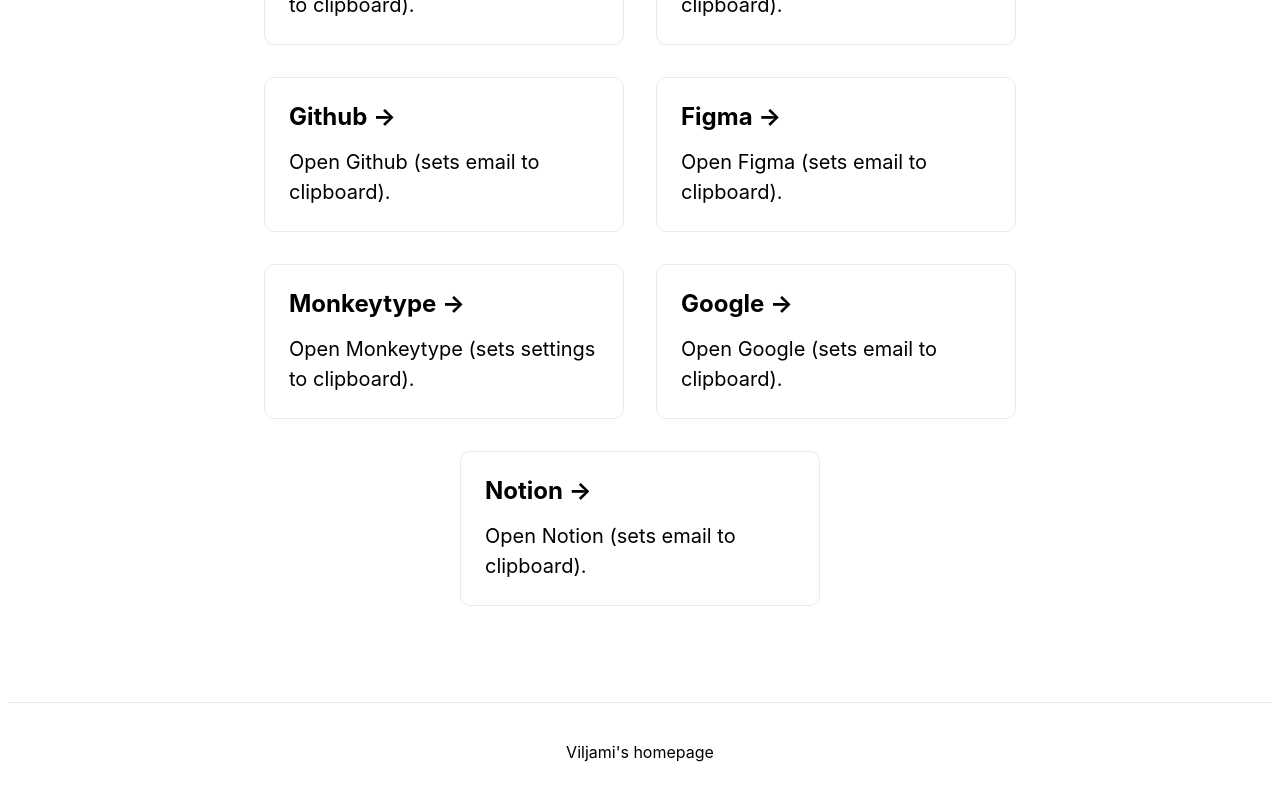
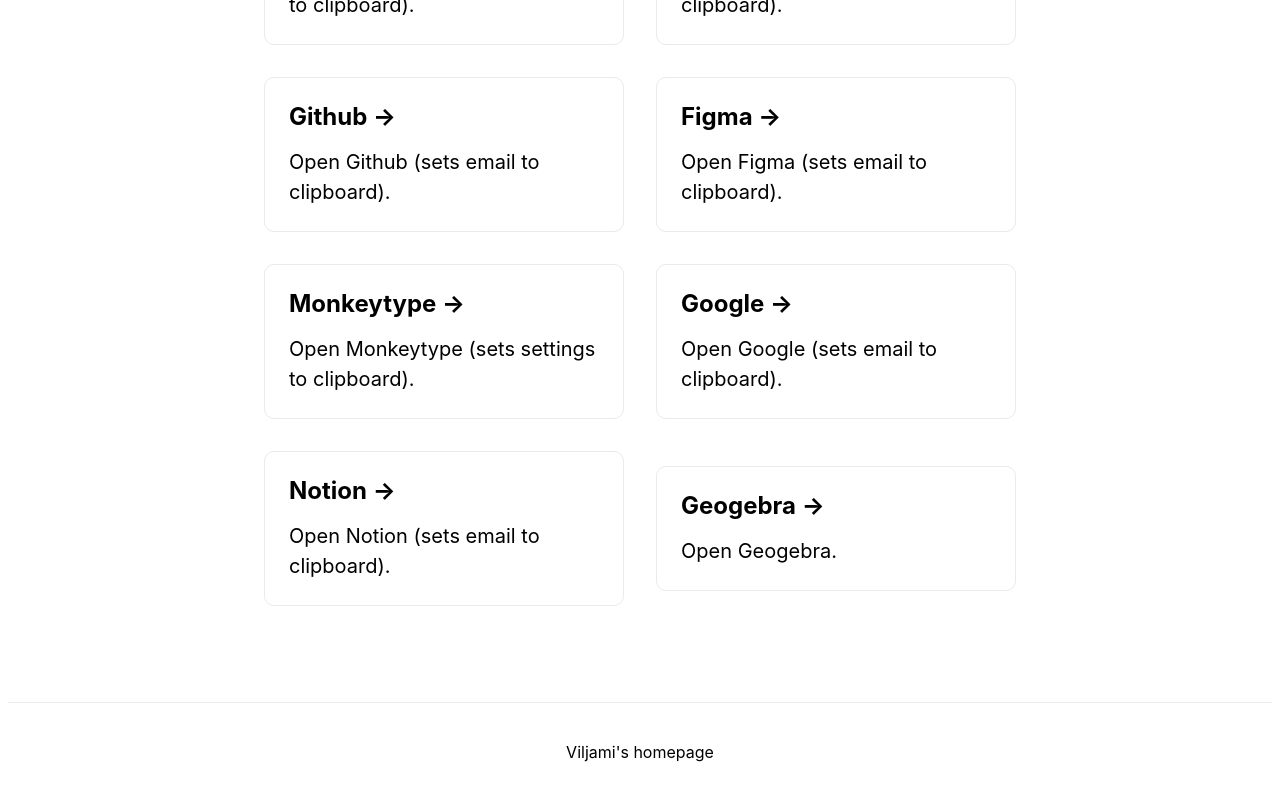
Before and after one commit to 2040syalPmailliW/william-hp, a Next.js app: page / in a window 1280 px wide. Shown: the part 845-1645 px from the top of the page. Built offline with nearby package versions, Linux system fonts and the light colour scheme.

Commit message:
1 file modified

```diff
--- a/pages/index.js
+++ b/pages/index.js
@@ -197,6 +197,14 @@
             <h3>Notion &rarr;</h3>
             <p>Open Notion (sets email to clipboard).</p>
           </a>
+          <a
+            href="https://www.geogebra.org/calculator"
+            target="_blank"
+            className={styles.card}
+          >
+            <h3>Geogebra &rarr;</h3>
+            <p>Open Geogebra.</p>
+          </a>
         </div>
       </main>
 
```
